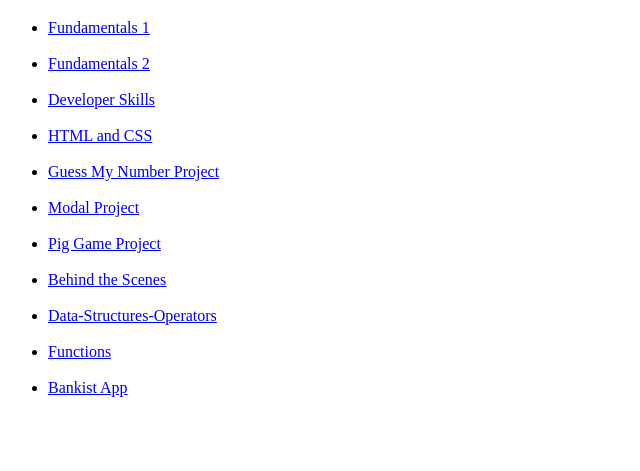
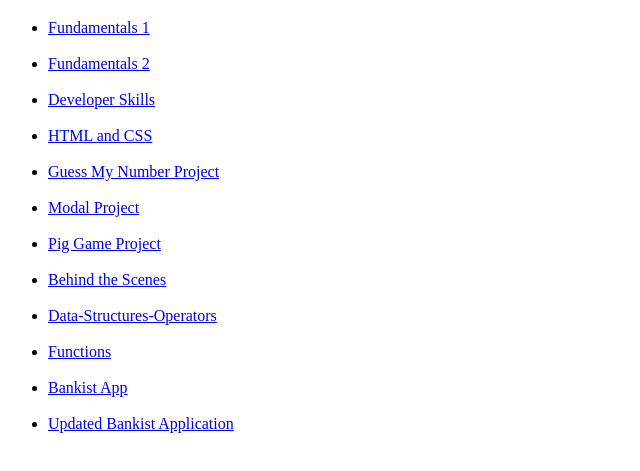
Before and after one commit to csmitty97/javascript_course, a plain HTML site: page index.html in a window 1280 px wide. Shown: the part 61-532 px from the top of the page, without its empty margins (0-640 px from the left). Drawn offline with Linux system fonts and the light colour scheme.

Commit message:
Update index.html

```diff
--- a/index.html
+++ b/index.html
@@ -25,6 +25,7 @@
       <li><a href="data-structures-and-modern-operators/index.html">Data-Structures-Operators</a></li><br>
       <li><a href="functions/index.html">Functions</a></li><br>
       <li><a href="bankist_app/index.html">Bankist App</a></li><br>
+      <li><a href="numbers_dates_intl_timers/index.html">Updated Bankist Application</a></li><br>
 
     </ul>
 
```
